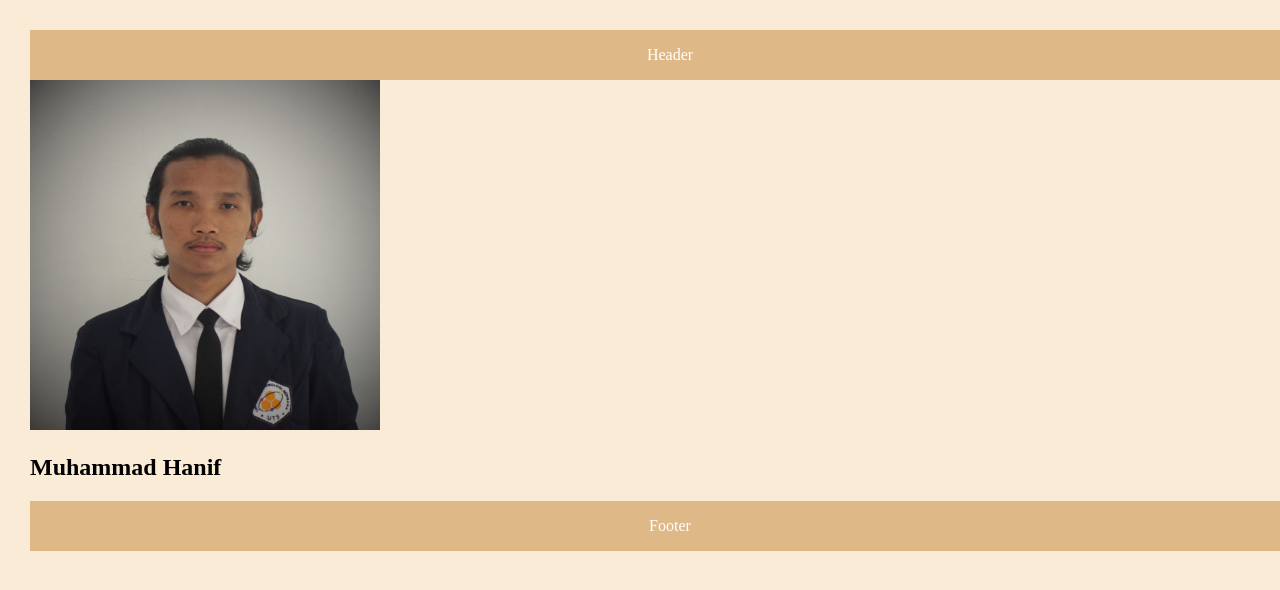
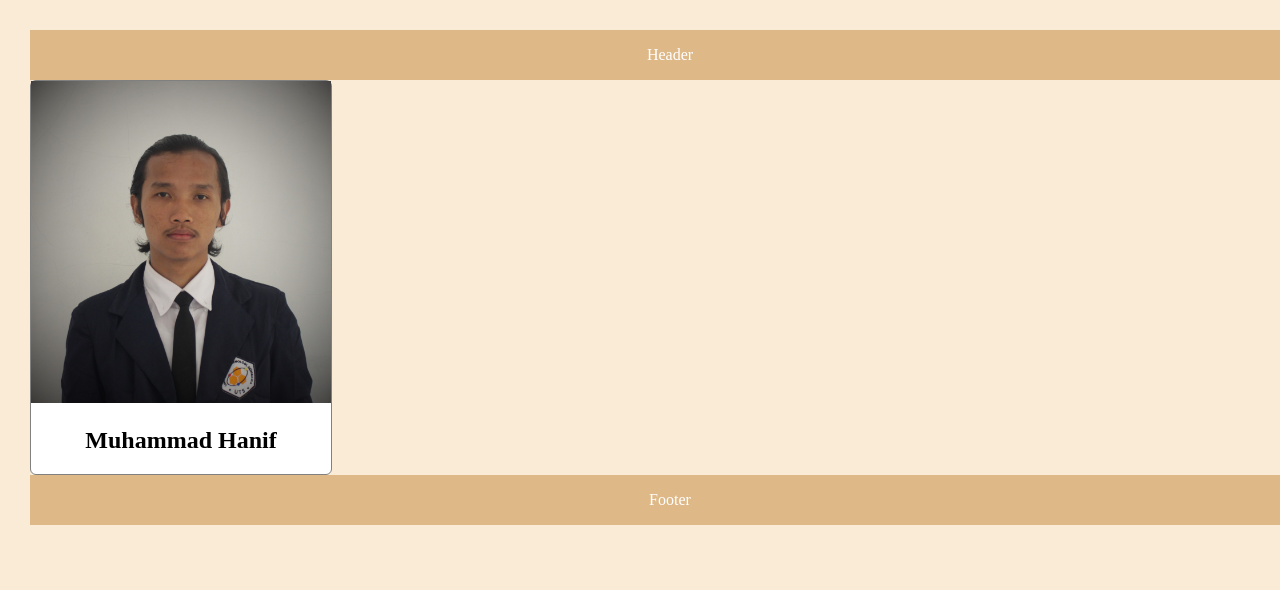
Before and after one commit to hanifalkauni/my-repo-from-remote-test, a plain HTML site: page index.html in a window 1280 px wide. Shown: the top 590 px of the page. Drawn offline with Linux system fonts and the light colour scheme.

Commit message:
adjustment lagi

```diff
--- a/index.html
+++ b/index.html
@@ -6,9 +6,9 @@
     </head>
     <body>
         <div id="header">Header</div>
-        <div>
-            <img src="images/inifoto.jpg" alt="profile image" style="width: 350px; height:350px;" />
-            <h2>Muhammad Hanif</h2>
+        <div id="profile-container">
+            <img id="profile-image" src="images/inifoto.jpg" alt="profile image"/>
+            <h2 id="profile-name">Muhammad Hanif</h2>
          </div>
          <div id="footer">Footer</div>
     </body>
```
